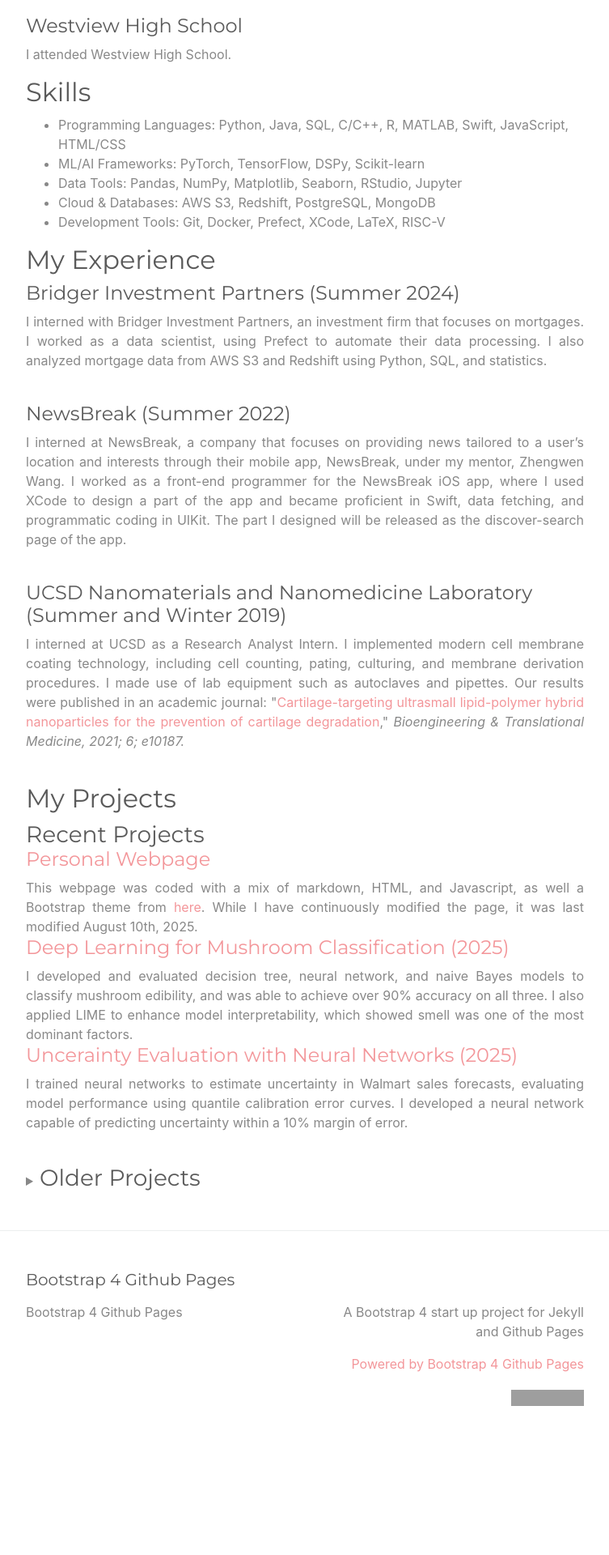
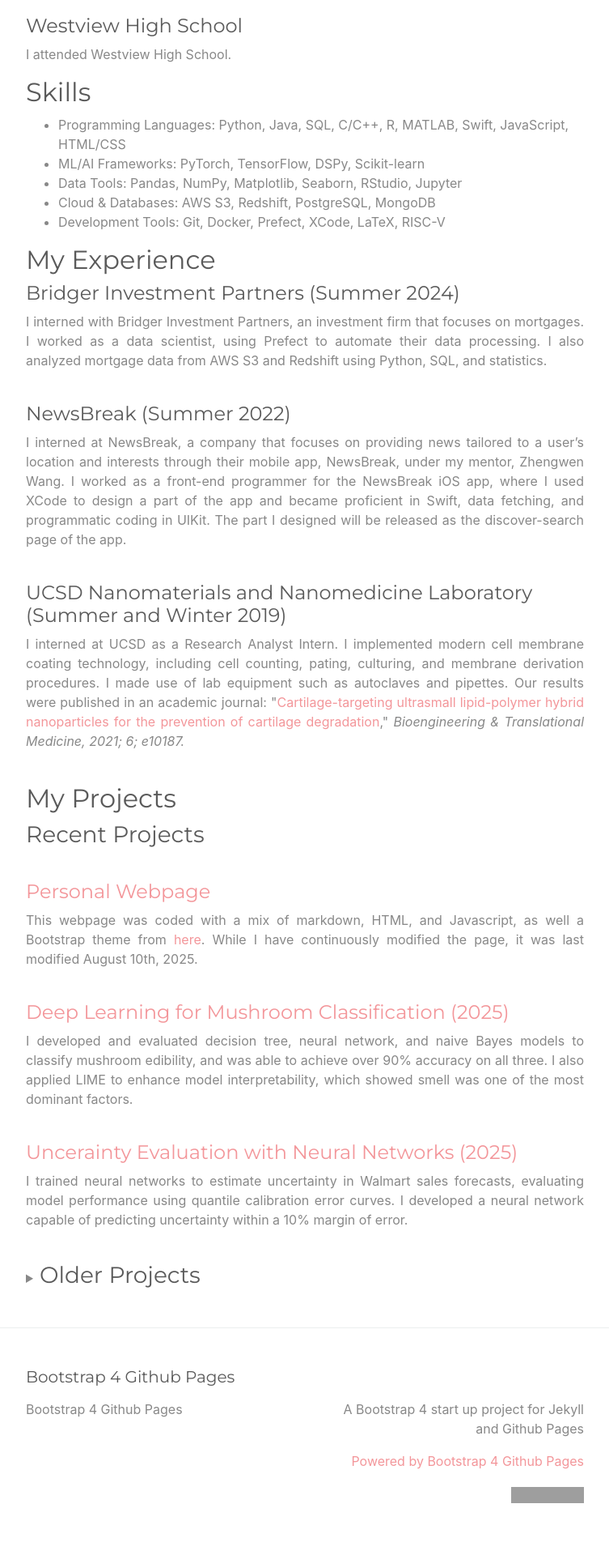
Before and after one commit to DerrickhSun/DerrickhSun.github.io, a Jekyll site: the page built from index.md, in a window 1280 px wide. Shown: the part 1037-2957 px from the top of the page at 81% size, without its empty margins (263-1016 px from the left). Built offline with Jekyll 4.4.1, drawn with Linux system fonts in a browser that asks for light colours; before the commit the page ends 2837 px from its top, so only the background shows below that; grey boxes are pictures that could not be loaded.

Commit message:
more formatting

```diff
--- a/index.md
+++ b/index.md
@@ -64,40 +64,41 @@
 ## My Projects
 
 ### Recent Projects
+<br>
 
 #### [Personal Webpage](https://derrickhsun.github.io/)
 
 <div style="text-align: justify">
 This webpage was coded with a mix of markdown, HTML, and Javascript, as well a Bootstrap theme from <a href="https://github.com/nicolas-van/bootstrap-4-github-pages">here</a>. While I have continuously modified the page, it was last modified August 10th, 2025.
-</div>
+</div><br>
 
 #### [Deep Learning for Mushroom Classification (2025)](https://github.com/DerrickhSun/CS573MushroomProject)
 
 <div style="text-align: justify">
-I developed and evaluated decision tree, neural network, and naive Bayes models to classify mushroom edibility, and was able to achieve over 90% accuracy on all three. I also applied LIME to enhance model interpretability, which showed smell was one of the most dominant factors.</div>
+I developed and evaluated decision tree, neural network, and naive Bayes models to classify mushroom edibility, and was able to achieve over 90% accuracy on all three. I also applied LIME to enhance model interpretability, which showed smell was one of the most dominant factors.</div><br>
 
 #### [Uncerainty Evaluation with Neural Networks (2025)](https://github.com/DerrickhSun/CS578-Uncertainty-Project)
 
 <div style="text-align: justify">
-I trained neural networks to estimate uncertainty in Walmart sales forecasts, evaluating model performance using quantile calibration error curves. I developed a neural network capable of predicting uncertainty within a 10% margin of error.</div>
+I trained neural networks to estimate uncertainty in Walmart sales forecasts, evaluating model performance using quantile calibration error curves. I developed a neural network capable of predicting uncertainty within a 10% margin of error.</div><br>
 
 
-<br>
 <details>
-<style>
-  h3 {
-    display: inline; /* Or display: inline-block; */
-  }
-</style>
-<summary><h3>Older Projects</h3>
-</summary>
+  <style>
+    h3 {
+      display: inline; /* Or display: inline-block; */
+    }
+  </style>
+  <summary><h3>Older Projects</h3>
+  </summary>
+  <br>
 
-<h4><a href="https://su23-11-57a34b75dce1.herokuapp.com/">County Representatives Website (2023)</a></h4>
-<div style="text-align: justify">
-  I wrote the code for an app that allows for the viewing of representatives of counties in the United States. Counties can be looked up by either name or by clicking on a map of the United States. News articles relevant to certain representatives can also be added. The code is written in a mix of Ruby, JavaScript, HTML, and CSS. Testing was done with Cucumber and Rubocop. I had two collaborators when writing this code.
-</div>
+  <h4><a href="https://su23-11-57a34b75dce1.herokuapp.com/">County Representatives Website (2023)</a></h4>
+  <div style="text-align: justify">
+    I wrote the code for an app that allows for the viewing of representatives of counties in the United States. Counties can be looked up by either name or by clicking on a map of the United States. News articles relevant to certain representatives can also be added. The code is written in a mix of Ruby, JavaScript, HTML, and CSS. Testing was done with Cucumber and Rubocop. I had two collaborators when writing this code.
+  </div><br>
 
-<h4><a href="https://github.com/DerrickhSun/ProjectArk">Project Ark (2018)</a></h4>
+  <h4><a href="https://github.com/DerrickhSun/ProjectArk">Project Ark (2018)</a></h4>
 
-A simple video game I made using inspiration from various other games. I started this game as a tool to practice my Java skills. The game is run from the driver file in src.
+  A simple video game I made using inspiration from various other games. I started this game as a tool to practice my Java skills. The game is run from the driver file in src.
 </details>
```
